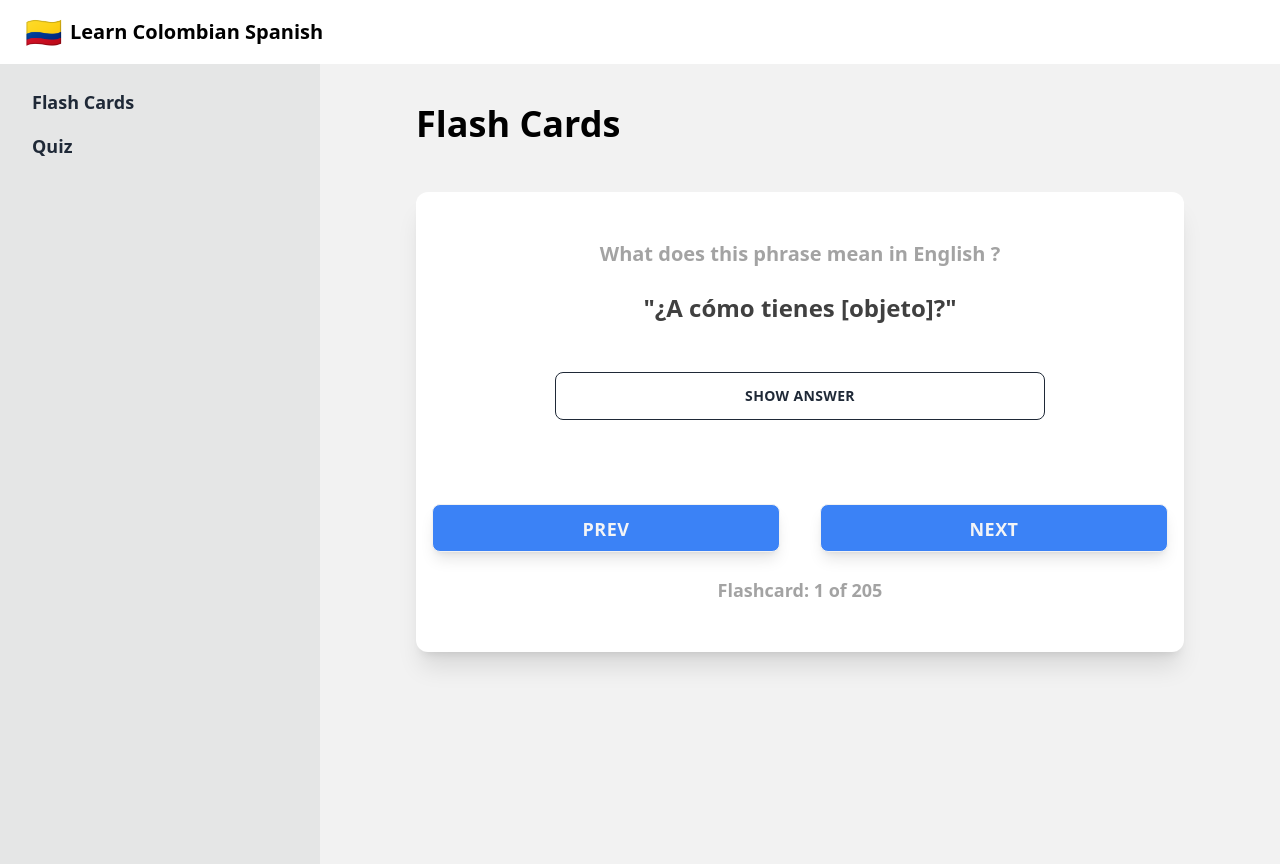
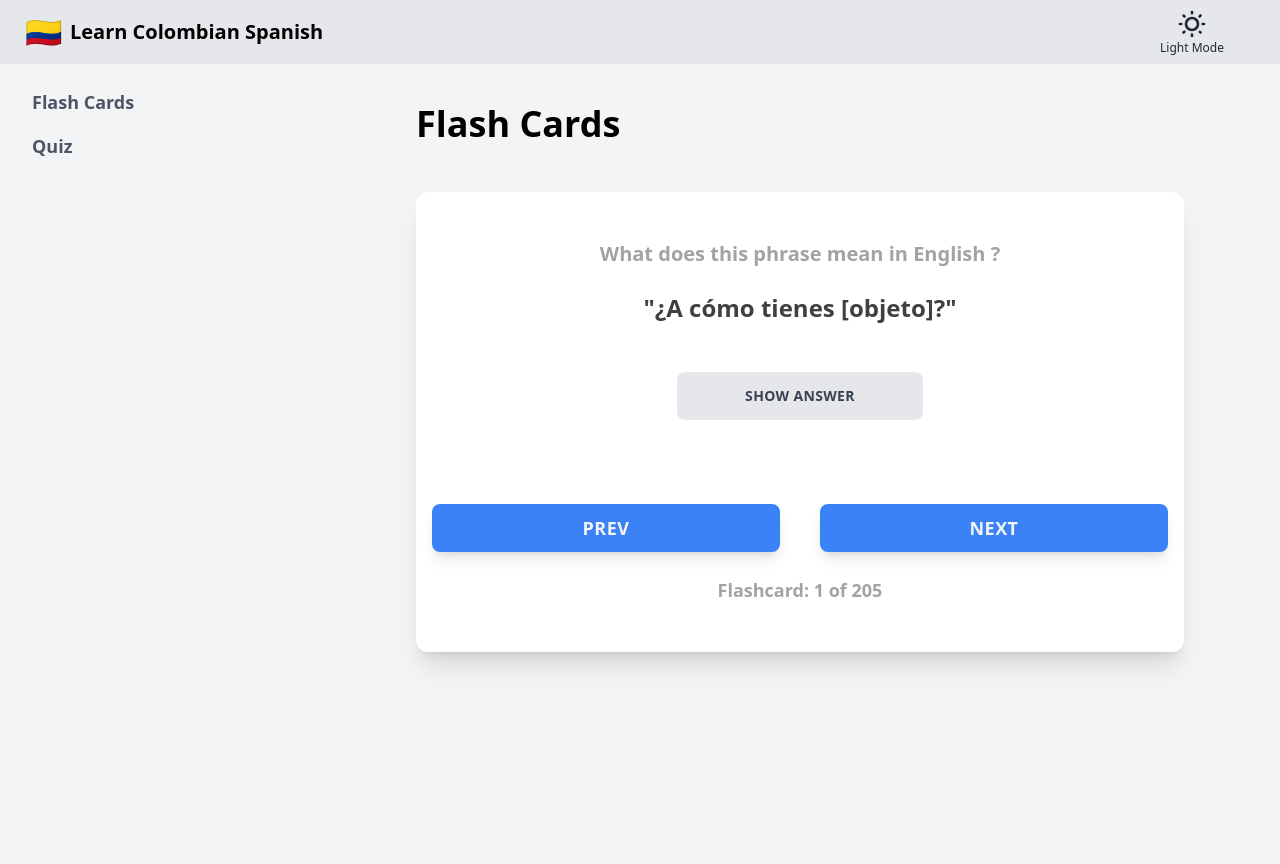
Before and after one commit to bobbyhalljr/learn-colombian-spanish, a Next.js app: page /flash-cards in a window 1280 px wide. Built offline with nearby package versions, Linux system fonts and the light colour scheme.

Commit message:
added dark mode

```diff
--- a/src/components/Countdown.tsx
+++ b/src/components/Countdown.tsx
@@ -50,7 +50,7 @@ const Countdown = () => {
     }, [isActive, minutes, seconds]);
 
     return (
-        <div className='flex items-center py-8 px-6 bg-neutral-300 rounded-2xl shadow-sm my-12 text-center auto-cols-max'>
+        <div className='flex items-center py-8 px-6 text-gray-700 dark:text-gray-100 bg-gray-300 dark:bg-gray-700 rounded-2xl shadow-sm my-12 text-center auto-cols-max'>
             {/* <h1 className='text-2xl font-bold text-nuetral-300'>Timer</h1> */}
             <div className="flex items-center">
                 <div className="flex mr-6">
--- /dev/null
+++ b/src/components/DarkModeToggle.tsx
@@ -0,0 +1,45 @@
+import React, { useState } from 'react';
+
+const DarkModeToggle = () => {
+    const [isDarkMode, setIsDarkMode] = useState(false);
+
+    const toggleDarkMode = () => {
+        setIsDarkMode(!isDarkMode);
+        document.documentElement.classList.toggle('dark', isDarkMode);
+    };
+
+    return (
+        <div onClick={toggleDarkMode} className="flex flex-col items-center justify-center text-gray-800 dark:text-gray-200">
+            {isDarkMode ? (
+                <svg
+                    className="swap-off fill-current w-8 h-8"
+                    xmlns="http://www.w3.org/2000/svg"
+                    viewBox="0 0 24 24"
+                >
+                    <path
+                        d="M21.64,13a1,1,0,0,0-1.05-.14,8.05,8.05,0,0,1-3.37.73A8.15,8.15,0,0,1,9.08,5.49a8.59,8.59,0,0,1,.25-2A1,1,0,0,0,8,2.36,10.14,10.14,0,1,0,22,14.05,1,1,0,0,0,21.64,13Zm-9.5,6.69A8.14,8.14,0,0,1,7.08,5.22v.27A10.15,10.15,0,0,0,17.22,15.63a9.79,9.79,0,0,0,2.1-.22A8.11,8.11,0,0,1,12.14,19.73Z"
+                    />
+                </svg>
+            ) : (
+
+                <svg
+                    className="swap-on fill-current w-8 h-8"
+                    xmlns="http://www.w3.org/2000/svg"
+                    viewBox="0 0 24 24"
+                >
+                    <path
+                        d="M5.64,17l-.71.71a1,1,0,0,0,0,1.41,1,1,0,0,0,1.41,0l.71-.71A1,1,0,0,0,5.64,17ZM5,12a1,1,0,0,0-1-1H3a1,1,0,0,0,0,2H4A1,1,0,0,0,5,12Zm7-7a1,1,0,0,0,1-1V3a1,1,0,0,0-2,0V4A1,1,0,0,0,12,5ZM5.64,7.05a1,1,0,0,0,.7.29,1,1,0,0,0,.71-.29,1,1,0,0,0,0-1.41l-.71-.71A1,1,0,0,0,4.93,6.34Zm12,.29a1,1,0,0,0,.7-.29l.71-.71a1,1,0,1,0-1.41-1.41L17,5.64a1,1,0,0,0,0,1.41A1,1,0,0,0,17.66,7.34ZM21,11H20a1,1,0,0,0,0,2h1a1,1,0,0,0,0-2Zm-9,8a1,1,0,0,0-1,1v1a1,1,0,0,0,2,0V20A1,1,0,0,0,12,19ZM18.36,17A1,1,0,0,0,17,18.36l.71.71a1,1,0,0,0,1.41,0,1,1,0,0,0,0-1.41ZM12,6.5A5.5,5.5,0,1,0,17.5,12,5.51,5.51,0,0,0,12,6.5Zm0,9A3.5,3.5,0,1,1,15.5,12,3.5,3.5,0,0,1,12,15.5Z"
+                    />
+                </svg>
+            )}
+            <label className="swap swap-rotate">
+                {/* this hidden checkbox controls the state */}
+                <input type="checkbox" />
+                {/* sun icon */}
+            </label>
+            <p className="text-xs">{isDarkMode ? "Dark Mode" : 'Light Mode'}</p>
+        </div>
+    );
+};
+
+export default DarkModeToggle;
--- a/src/components/FlashCard.tsx
+++ b/src/components/FlashCard.tsx
@@ -48,33 +48,33 @@ const Flashcard = () => {
   return (
     <div className="">
       <Heading>Flash Cards</Heading>
-      <div className="flashcard bg-white rounded-xl mt-12 p-4 w-full py-12 shadow-xl">
+      <div className="flashcard bg-white dark:bg-gray-700 rounded-xl mt-12 p-4 w-full py-12 shadow-xl">
         <div className="flashcard-content">
           <div className="flashcard-side">
-            <div className='text-xl text-center font-bold text-neutral-400'>
+            <div className='text-xl text-center font-bold text-neutral-400 dark:text-neutral-400 '>
                 {showAnswer ? 'In Colombian Spanish this phrase means ...' : 'What does this phrase mean in English ?'}
             </div>
             <div className="flashcard-key text-center mb-12 mt-6 font-semibold text-2xl">
-              <div className='text-neutral-700 px-4 lg:px-8'>
+              <div className='px-4 text-neutral-700 dark:text-neutral-100 lg:px-8'>
                 {showAnswer ? `"${currentFlashcard.value}"` : `"${currentFlashcard.key}"` }
               </div>
             </div>
           </div>
           <div className="flashcard-side mx-auto">
-            <div className="flashcard-button w-2/3 mx-auto grid grid-flow-row grid-cols-1 gap-3 mt-12">
-              <button className="btn btn-outline whitespace-nowrap mb-6 tracking-wide leading-4" onClick={handleShowAnswerClick}>
+            <div className="flashcard-button w-1/3 mx-auto grid grid-flow-row grid-cols-1 gap-3 mt-12">
+              <button className="btn dark:bg-gray-800 bg-gray-200 hover:bg-gray-300 dark:hover:bg-gray-900 border-none text-gray-700 dark:text-neutral-100  whitespace-nowrap mb-6 tracking-wide leading-4" onClick={handleShowAnswerClick}>
                 {showAnswer ? 'Show Question' : 'Show Answer'}
               </button>
             </div>
             <div className="w-full grid grid-cols-2 grid-rows-1 mt-12 justify-center items-center gap-10">
-              <button className="btn bg-blue-500 shadow-lg py-4 mt-3 text-gray-100 tracking-wide text-lg leading-4 hover:bg-blue-600" onClick={handlePrevCardClick}>
+              <button className="btn border-none bg-blue-500 shadow-lg py-4 mt-3 text-gray-100 tracking-wide text-lg leading-4 hover:bg-blue-600" onClick={handlePrevCardClick}>
                 Prev
               </button>
-              <button className="btn bg-blue-500 shadow-lg py-4 mt-3 text-gray-100 tracking-wide text-lg leading-4 hover:bg-blue-600" onClick={handleNextCardClick}>
+              <button className="btn bg-blue-500 border-none shadow-lg py-4 mt-3 text-gray-100 tracking-wide text-lg leading-4 hover:bg-blue-600" onClick={handleNextCardClick}>
                 Next
               </button>
             </div>
-            <div className="flashcard-number text-center mt-6 text-neutral-400 font-semibold text-lg">
+            <div className="flashcard-number text-center mt-6 text-neutral-400 dark:text-neutral-300 font-semibold text-lg">
               Flashcard: {flashcardIndex + 1} of {flashcardData.length}
             </div>
           </div>
--- a/src/components/Heading.tsx
+++ b/src/components/Heading.tsx
@@ -1,6 +1,6 @@
 const Heading = ({ children }: any) => {
     return (
-        <div className="text-4xl mb-10 mt-6 font-bold dark:text-white">
+        <div className="text-4xl mb-10 mt-6 font-bold dark:text-gray-100">
             <h1 className="">{children}</h1>
         </div>
     )
--- a/src/components/Layout.tsx
+++ b/src/components/Layout.tsx
@@ -7,16 +7,17 @@ const Layout = ({ children }: any) => {
     return (
         <div>
             <Navbar />
-            <div className="drawer bg-base-100 h-screen w-full lg:drawer-open">
+            <div className="drawer bg-gray-100 dark:bg-gray-800 h-screen w-full lg:drawer-open">
                 <input id="my-drawer-2" type="checkbox" className="drawer-toggle" />
-                <div className="drawer-content bg-base-200 w-full flex p-4 flex-col">
+                <div className="drawer-content bg-gray-100 dark:bg-gray-900 w-full flex p-4 flex-col">
                     {/* Page content here */}
                     <div className='max-w-3xl w-full mx-auto'>{children}</div>
                 </div>
                 <div className="drawer-side">
                     <label htmlFor="my-drawer-2" className="drawer-overlay"></label>
-                    <ul className="menu p-4 w-80 text-base lg:text-lg font-semibold min-h-full bg-base-300 text-base-content">
+                    <ul className="menu p-4 w-80 text-base lg:text-lg font-semibold min-h-full bg-gray-100 dark:bg-gray-700 text-gray-600 dark:text-gray-100 dark:hover:text-gray-100">
                         {/* Sidebar content here */}
+                        <li><Link href='/' className="btn lg:hidden btn-ghost whitespace-nowrap normal-case text-base mb-6 lg:text-xl"><span className="text-3xl">🇨🇴</span>Learn Colombian Spanish</Link></li>
                         <li><Link href='/flash-cards'>Flash Cards</Link></li>
                         <li><Link href='/quiz'>Quiz</Link></li>
                     </ul>
--- a/src/components/Navbar.tsx
+++ b/src/components/Navbar.tsx
@@ -1,45 +1,18 @@
 import Link from "next/link";
+import DarkModeToggle from "./DarkModeToggle";
 
 const Navbar = () => {
     return (
-        <div className="navbar bg-base-100">
+        <div className="navbar bg-gray-200 dark:bg-gray-700 dark:text-neutral-100">
             <div className="navbar-start">
                 <label htmlFor="my-drawer-2" className="btn btn-ghost drawer-button lg:hidden">
                     <svg xmlns="http://www.w3.org/2000/svg" className="h-5 w-5" fill="none" viewBox="0 0 24 24" stroke="currentColor"><path strokeLinecap="round" strokeLinejoin="round" strokeWidth="2" d="M4 6h16M4 12h8m-8 6h16" /></svg>
                 </label>
-                {/* <div className="dropdown">
-                    <ul tabIndex={0} className="menu menu-sm dropdown-content mt-3 z-[1] p-2 shadow bg-base-100 rounded-box w-52">
-                        <li><a>Item 1</a></li>
-                        <li>
-                            <a>Parent</a>
-                            <ul className="p-2">
-                                <li><a>Submenu 1</a></li>
-                                <li><a>Submenu 2</a></li>
-                            </ul>
-                        </li>
-                        <li><a>Item 3</a></li>
-                    </ul>
-                </div> */}
                 <Link href='/' className="btn btn-ghost normal-case text-xl lg:text-xl"><span className="text-3xl">🇨🇴</span>Learn Colombian Spanish</Link>
             </div>
-            {/* <div className="navbar-center hidden lg:flex">
-                <ul className="menu menu-horizontal px-1">
-                    <li><a>Item 1</a></li>
-                    <li tabIndex={0}>
-                        <details>
-                            <summary>Parent</summary>
-                            <ul className="p-2">
-                                <li><a>Submenu 1</a></li>
-                                <li><a>Submenu 2</a></li>
-                            </ul>
-                        </details>
-                    </li>
-                    <li><a>Item 3</a></li>
-                </ul>
-            </div> */}
-            {/* <div className="navbar-end">
-                <a className="btn">Login</a>
-            </div> */}
+            <div className="navbar-end px-2 lg:px-12">
+                <DarkModeToggle />
+            </div>
         </div>
     )
 }
--- a/src/components/Quiz.tsx
+++ b/src/components/Quiz.tsx
@@ -64,8 +64,8 @@ const Quiz: React.FC<QuizProps> = ({ questions }) => {
             <Alert type="warning" text="You got it wrong! Try again! 🤔" />
           )}
 
-          <div className="question-section shadow-lg bg-white rounded-2xl p-4">
-            <div className="question-text text-center my-6 text-2xl font-semibold text-neutral-700">
+          <div className="question-section shadow-lg bg-white dark:bg-gray-700 rounded-2xl p-4">
+            <div className="question-text text-center my-6 text-2xl font-semibold dark:text-neutral-100 text-gray-600">
               {questions[currentQuestion].question}
             </div>
             <div className="option-container mt-4 grid grid-flow-row grid-cols-2 gap-1">
@@ -80,7 +80,7 @@ const Quiz: React.FC<QuizProps> = ({ questions }) => {
                 </button>
               ))}
             </div>
-            <div className="text-center mt-6 text-neutral-400 font-semibold text-lg">
+            <div className="text-center mt-6 text-neutral-400 dark:text-neutral-300 font-semibold text-lg">
               Question {currentQuestion + 1} of {questions.length}
             </div>
           </div>
--- a/src/pages/quiz.tsx
+++ b/src/pages/quiz.tsx
@@ -6,7 +6,7 @@ import Quiz from "@/components/Quiz";
 const QuizPage = () => {
     return (
         <Layout>
-            <Heading>Quiz Page</Heading>
+            <Heading>Quiz</Heading>
             <Quiz questions={quizQuestions} />
         </Layout>
     )
--- a/tailwind.config.ts
+++ b/tailwind.config.ts
@@ -1,6 +1,7 @@
 import type { Config } from 'tailwindcss'
 
 const config: Config = {
+  darkMode: 'class',
   content: [
     './src/pages/**/*.{js,ts,jsx,tsx,mdx}',
     './src/components/**/*.{js,ts,jsx,tsx,mdx}',
```
